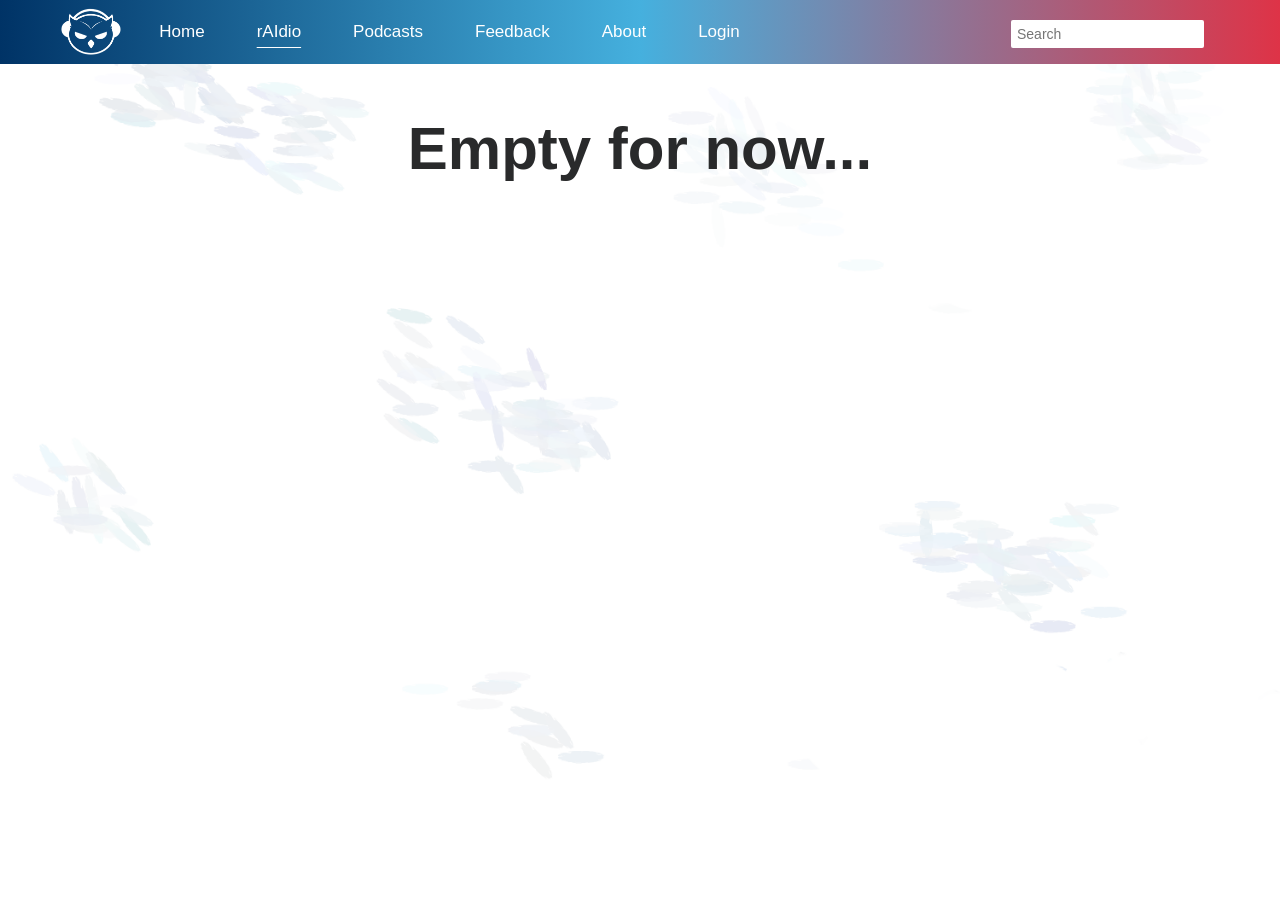
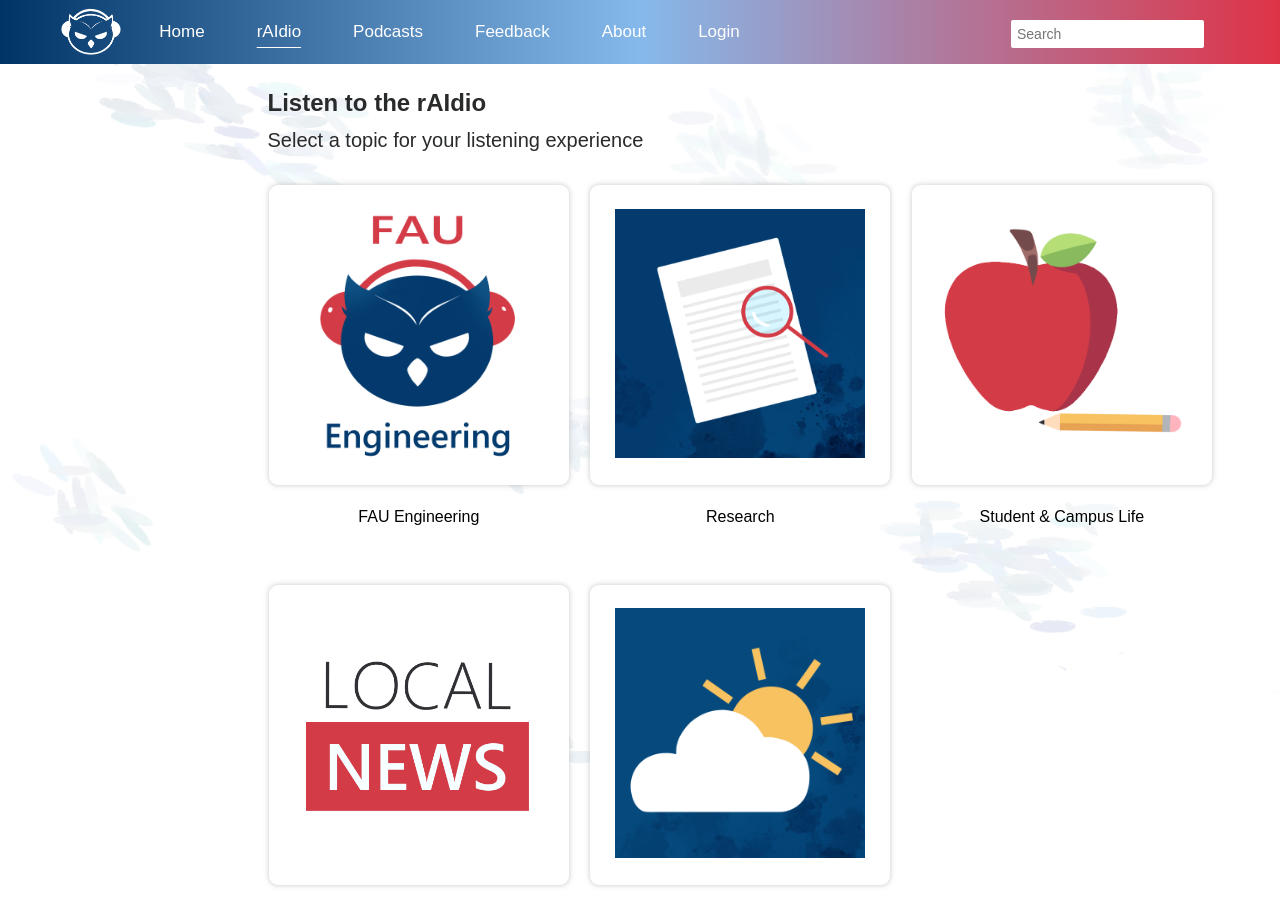
Before and after one commit to Engineering-Group-28/fau-engineering-rAIdio, a website: page pages/rAIdio.html in a window 1280 px wide. Before the commit the page ends 800 px from the top, so only its background shows below. Drawn offline with nearby package versions, Linux system fonts and the light colour scheme.

Commit message:
rAIdio update navbar colors update

```diff
--- a/pages/rAIdio.html
+++ b/pages/rAIdio.html
@@ -10,7 +10,34 @@
   margin-bottom: 10px;
   line-height: 1.5;
   font-size: 60px;
-  text-align: center;
+  text-align: left;
+}
+
+.headers > h1 {
+  padding: 0.9%;
+  width: 60%;
+  margin-inline: auto;
+  margin-top: 1.5%;
+  margin-bottom: 0;
+  line-height: 0.7;
+  font-size: 24px;
+  color: #292A2B;
+  font-family: 'Lexend', sans-serif;
+  font-weight: bold;
+  text-align: left;
+}
+
+.headers > h2 {
+  padding: 0.9%;
+  width: 60%;
+  margin-inline: auto;
+  margin-top: 0;
+  line-height: 0.5;
+  font-size: 20px;
+  color: #292A2B;
+  font-family: 'Lexend', sans-serif;
+  font-weight: 400;
+  text-align: left;
 }
 
 p  {
@@ -29,7 +56,7 @@
   background-color: #ffffff; /* Fallback color */
   background-repeat: no-repeat; /* Prevents image from repeating */
   background-size: cover; /* Scales image to cover the entire background */
-  background-attachment: fixed;
+  background-attachment: scroll;
   }
 
 html {background-color: #FFFFFF; margin: 0; padding: 0; height: 100%;}
@@ -45,14 +72,13 @@
   overflow: hidden;
   margin: 0;
   padding: 0px 60px 0px 60px;
-  background-image: linear-gradient(to right, #003366, #45B0DE, #DE3347);
+  background-image: linear-gradient(to right, #003366, #85B9EB, #DE3347);
 }
 
 .topnav a {
   display: block;
   text-decoration: none;
   color: #FFFFFF;
-  font-weight: bold;
   padding: 14px 16px;
   font-family: 'Lexend', sans-serif;
   font-size: 17px;
@@ -81,6 +107,7 @@
   border-radius: 2px;
 }
 
+/* Home */
 .button {
   background-color: #003366;
   border: none;
@@ -99,7 +126,6 @@
   background-color: #45B0DE;
   color: white;
 }
-
 
 * {
   box-sizing: border-box;
@@ -120,6 +146,7 @@
   background-color: #FFFFFF;
   margin: 0px;
 }
+/*Home end*/
 
 .graphic {
   width: 85%;
@@ -128,6 +155,40 @@
 .logo {
   height: 75%;
 }
+
+/* rAIdio */
+.container {
+  display: grid;
+  width: 60%;
+  margin-inline: auto;
+  grid-template-columns: 300px 300px 300px;
+  grid-template-rows: 300px 100px 300px;
+  column-gap: 2.9%;
+  height: 92%;
+  padding: 1%;
+}
+
+.container > div {
+  /* border: 1px solid black; */
+  border-radius: 3%;
+  padding: 0;
+  align-content: center;
+  text-align: center;
+}
+
+.withbg {
+  background-color: #FFFFFF;
+  box-shadow: 0px 0px 5px 0.5px rgba(160, 161, 161, 0.5);
+  margin-bottom: 0;
+}
+
+.adjust {
+  margin-bottom: 12%;
+  margin-top: 0;
+  font-family: sans-serif;
+  font-size: 16px;
+}
+/* rAIdio end */
 </style>
 </head>
 <body>
@@ -141,11 +202,23 @@
     <a id="loginLink" href="login.html">Login</a>
     <button id="logoutBtn" style="display:none;">Logout</button>
     <input type="search" placeholder="Search">
-</div>
+  </div>
 
-<!-- Use div and flex/grid to make a two-column layout -->
+  <div class="headers">
+    <h1>Listen to the rAIdio</h1>
+    <h2>Select a topic for your listening experience</h2>
+  </div>
 
-    <h1>Empty for now...</h1>
+  <div class="container">
+    <div class="withbg"><img src="images/fau_engineering.png" width="250" alt="FAU Engineering"></div>
+    <div class="withbg"><img src="images/research_icon.png" width="250" alt="Research"></div>
+    <div class="withbg"><img src="images/student_campus_life.png" width="250" alt="Student & Campus Life"></div>
+    <div class="adjust">FAU Engineering</div>
+    <div class="adjust">Research</div>
+    <div class="adjust">Student & Campus Life</div>
+    <div class="withbg"><img src="images/local_news.png" width="250" alt="Weather"></div>
+    <div class="withbg"><img src="images/weather.png" width="250" alt="Weather"></div>
+  </div>
 
   <script src="https://cdn.jsdelivr.net/npm/@supabase/supabase-js@2"></script>
 <script>
```
Also changed, not shown: pages/about.html (+1 -1 lines), pages/home.html (+3 -3 lines), pages/podcasts.html (+1 -1 lines), pages/images/fau_engineering.png (added), pages/images/local_news.png (added), pages/images/owl_radio.png (added), pages/images/research_icon.png (added), pages/images/student_campus_life.png (added), pages/images/weather.png (added).
